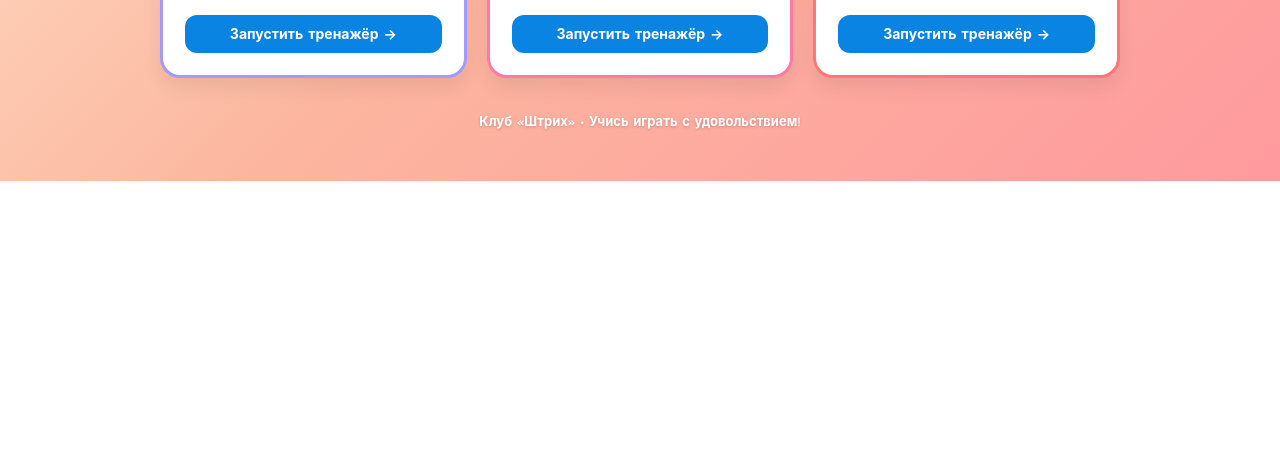
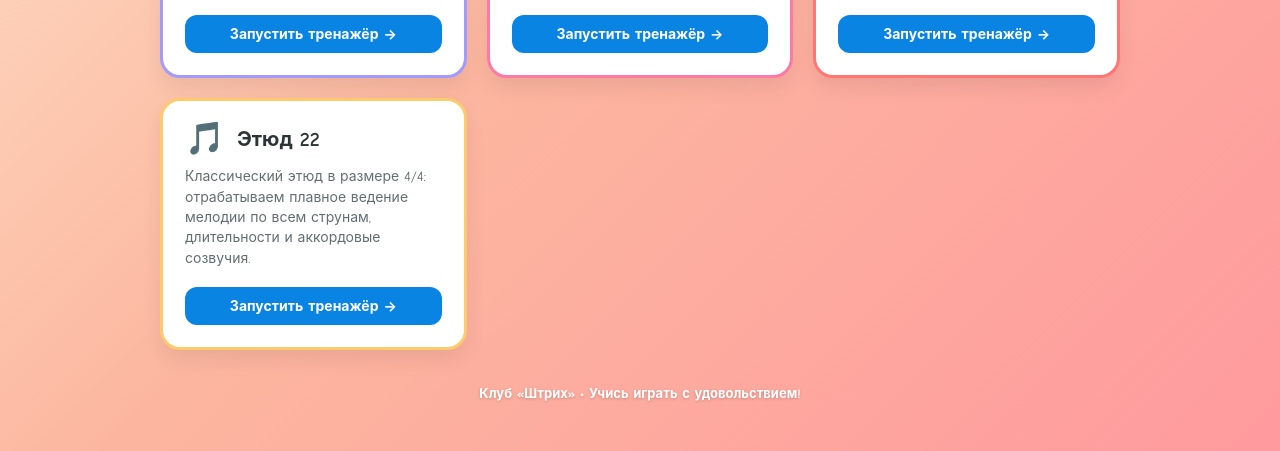
Before and after one commit to serovad80-ship-it/guitar6string, a plain HTML site: page index.html in a window 1280 px wide. Shown: the part 619-1070 px from the top of the page. Before the commit the page ends 800 px from the top, so only its background shows below. Drawn offline with Linux system fonts and the light colour scheme.

Commit message:
Add files via upload

```diff
--- a/index.html
+++ b/index.html
@@ -1,7 +1,7 @@
 <!DOCTYPE html>
-<!-- saved from url=(0054)file:///C:/Users/serov/Desktop/guitar_club_shtrih.html -->
-<html lang="ru"><head><meta http-equiv="Content-Type" content="text/html; charset=UTF-8">
-
+<html lang="ru">
+<head>
+<meta charset="UTF-8">
 <meta name="viewport" content="width=device-width, initial-scale=1.0">
 <title>Клуб «Штрих» — Шестиструнная классическая гитара</title>
 <style>
@@ -91,6 +91,8 @@
   .card-5:hover { background: #fff2f6; }
   .card-6 { border-color: #ff7675; }
   .card-6:hover { background: #fff5f5; }
+  .card-7 { border-color: #fdcb6e; }
+  .card-7:hover { background: #fffbf0; }
 
   .card-header {
     display: flex;
@@ -225,11 +227,21 @@
       <p class="card-desc">Продвинутая фингерстайл-аранжировка для опытных учеников: совмещение партии баса, аккордов и ведущей мелодии.</p>
       <div class="btn-link">Запустить тренажёр →</div>
     </a>
+
+    <!-- Упражнение 7 -->
+    <a class="card card-7" href="https://serovad80-ship-it.github.io/guitar6string/22.html" target="_blank" rel="noopener">
+      <div class="card-header">
+        <span class="icon">🎵</span>
+        <div class="card-title">Этюд 22</div>
+      </div>
+      <p class="card-desc">Классический этюд в размере 4/4: отрабатываем плавное ведение мелодии по всем струнам, длительности и аккордовые созвучия.</p>
+      <div class="btn-link">Запустить тренажёр →</div>
+    </a>
   </main>
 
   <footer>
     Клуб «Штрих» • Учись играть с удовольствием!
   </footer>
 
-
-</body></html>
+</body>
+</html>
```
